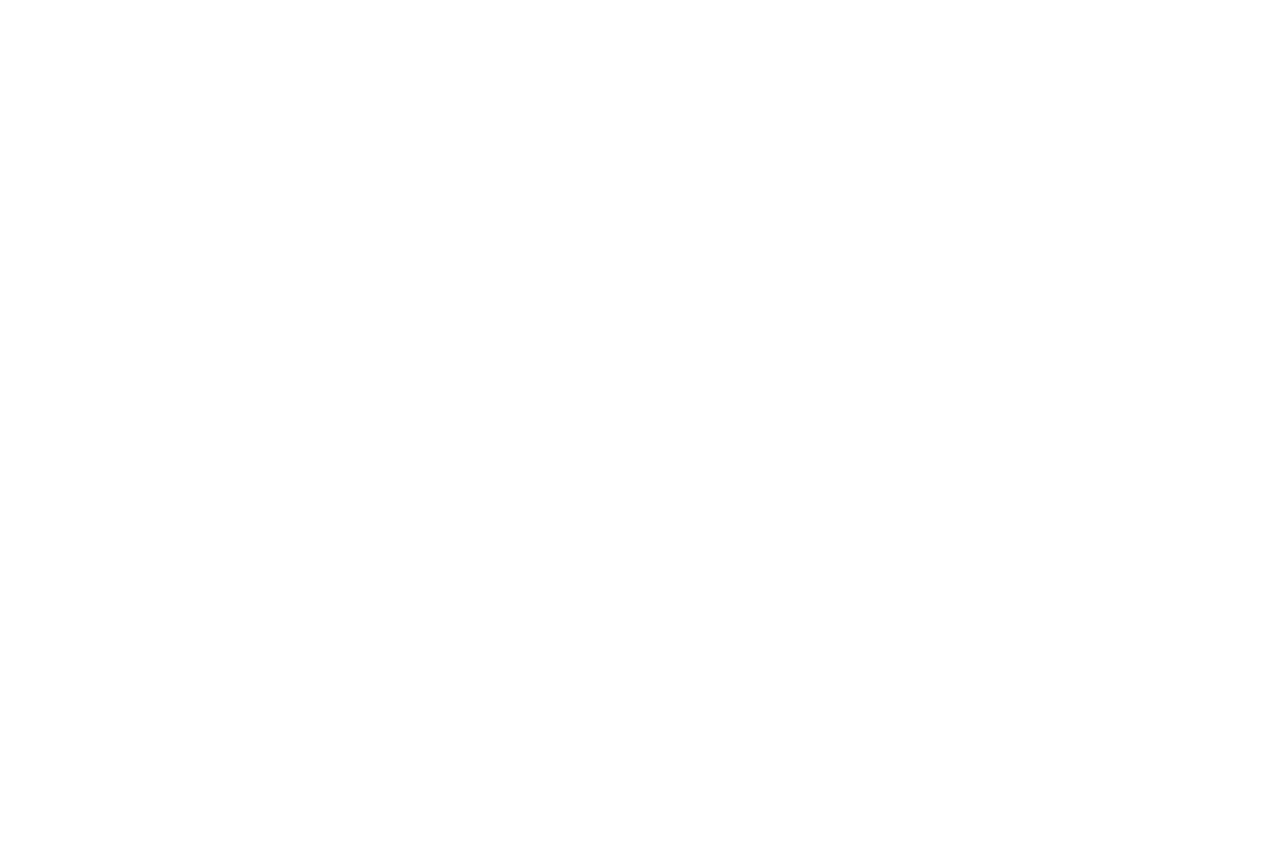
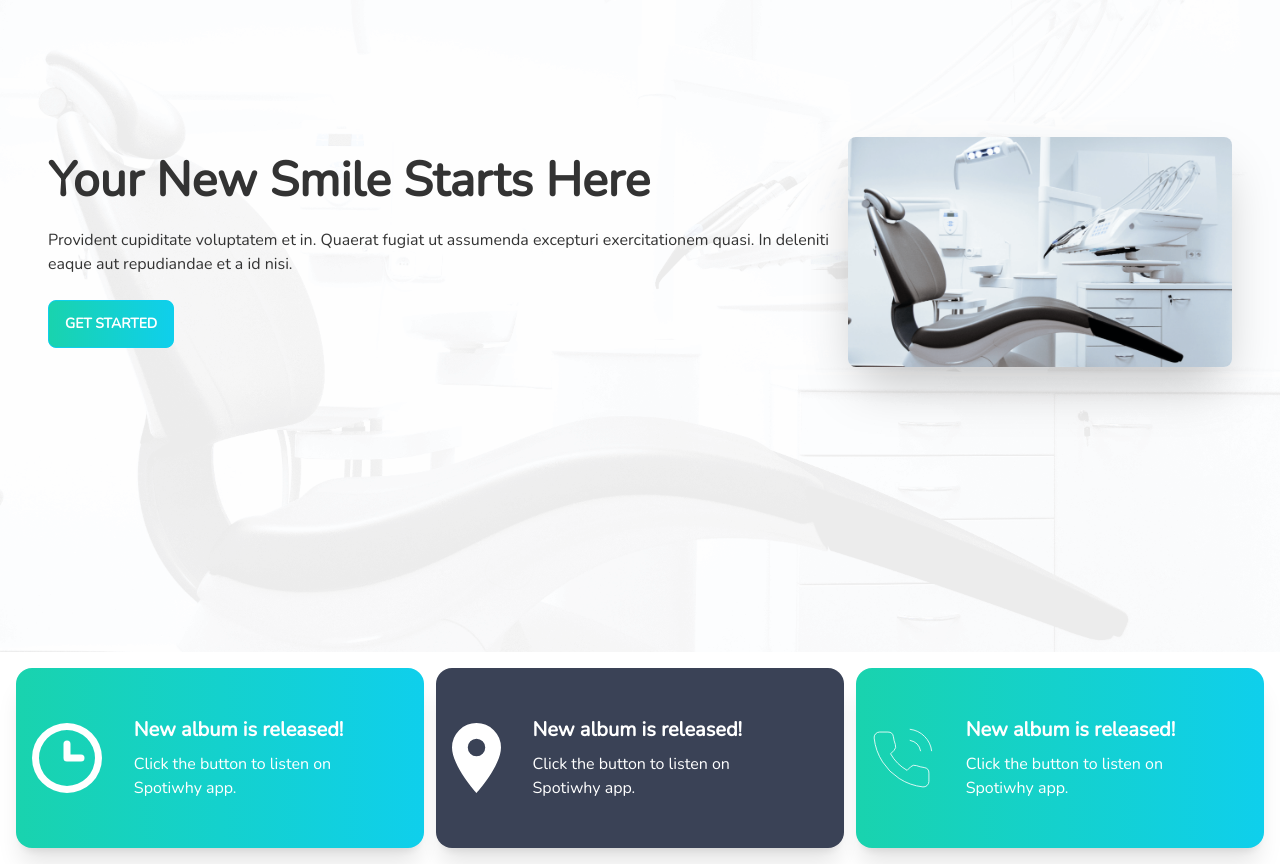
Before and after one commit to jannatul114/Doctors-Portal, a React (Create React App) app: page / in a window 1280 px wide. Shown: the part 260-1124 px from the top of the page. Before the commit the page ends 800 px from the top, so only its background shows below. Built offline with nearby package versions, Linux system fonts and the light colour scheme.

Commit message:
banner, info added

```diff
--- a/public/index.html
+++ b/public/index.html
@@ -1,20 +1,21 @@
 <!DOCTYPE html>
 <html lang="en">
+
 <head>
   <meta charset="utf-8" />
   <link rel="icon" href="%PUBLIC_URL%/favicon.ico" />
   <meta name="viewport" content="width=device-width, initial-scale=1" />
   <meta name="theme-color" content="#000000" />
-    <meta
-      name="description"
-      content="Web site created using create-react-app"
-    />
+  <meta name="description" content="Web site created using create-react-app" />
   <link rel="apple-touch-icon" href="%PUBLIC_URL%/logo192.png" />
   <!--
       manifest.json provides metadata used when your web app is installed on a
       user's mobile device or desktop. See https://developers.google.com/web/fundamentals/web-app-manifest/
     -->
   <link rel="manifest" href="%PUBLIC_URL%/manifest.json" />
+  <link rel="preconnect" href="https://fonts.googleapis.com">
+  <link rel="preconnect" href="https://fonts.gstatic.com" crossorigin>
+  <link href="https://fonts.googleapis.com/css2?family=Nunito:wght@200;300;400&display=swap" rel="stylesheet">
   <!--
       Notice the use of %PUBLIC_URL% in the tags above.
       It will be replaced with the URL of the `public` folder during the build.
@@ -26,6 +27,7 @@
     -->
   <title>React App</title>
 </head>
+
 <body>
   <noscript>You need to enable JavaScript to run this app.</noscript>
   <div id="root"></div>
@@ -40,4 +42,5 @@
       To create a production bundle, use `npm run build` or `yarn build`.
     -->
 </body>
+
 </html>
--- a/src/App.css
+++ b/src/App.css
@@ -1,3 +1,7 @@
+* {
+  font-family: 'Nunito', sans-serif;
+}
+
 .App {
   text-align: center;
 }
@@ -32,6 +36,7 @@
   from {
     transform: rotate(0deg);
   }
+
   to {
     transform: rotate(360deg);
   }
--- a/src/App.js
+++ b/src/App.js
@@ -1,6 +1,7 @@
 import { Route, Routes } from 'react-router-dom';
 import './App.css';
 import About from './Pages/About/About';
+import Login from './Pages/Authintications/Login/Login';
 import Home from './Pages/Home/Home';
 import Navbar from './Pages/Shared/Navbar/Navbar';
 
@@ -12,6 +13,7 @@ function App() {
         <Route path='/home' element={<Home />}></Route>
         <Route path='/' element={<Home />}></Route>
         <Route path='/about' element={<About />}></Route>
+        <Route path='/login' element={<Login></Login>}></Route>
       </Routes>
     </div>
   );
--- /dev/null
+++ b/src/Pages/Authintications/Login/Login.js
@@ -0,0 +1,11 @@
+import React from 'react';
+
+const Login = () => {
+    return (
+        <div>
+            <h1>Login</h1>
+        </div>
+    );
+};
+
+export default Login;
--- /dev/null
+++ b/src/Pages/Home/Banner.js
@@ -0,0 +1,20 @@
+import React from 'react';
+import chair from '../../assets/images/chair.png';
+import banner from '../../assets/images/bg.png';
+const Banner = () => {
+    return (
+        <div className="hero min-h-screen" style={{ backgroundImage: `url(${banner})` }}>
+            <div className="hero-content flex-col lg:flex-row-reverse px-12">
+                <img src={chair} className="max-w-sm rounded-lg shadow-2xl" />
+                <div>
+                    <h1 className="text-5xl font-bold">Your New Smile Starts Here</h1>
+                    <p className="py-6">Provident cupiditate voluptatem et in. Quaerat fugiat ut assumenda excepturi exercitationem quasi. In deleniti eaque aut repudiandae et a id nisi.</p>
+                    <button className="btn btn-primary uppercase text-white font-bold bg-gradient-to-r from-secondary to-primary">Get Started</button>
+                </div>
+            </div>
+        </div>
+
+    );
+};
+
+export default Banner;
--- a/src/Pages/Home/Home.js
+++ b/src/Pages/Home/Home.js
@@ -1,9 +1,12 @@
 import React from 'react';
+import Banner from './Banner';
+import Info from './info';
 
 const Home = () => {
     return (
         <div>
-            <h1>this is home</h1>
+            <Banner></Banner>
+            <Info></Info>
         </div>
     );
 };
--- /dev/null
+++ b/src/Pages/Home/info.js
@@ -0,0 +1,45 @@
+import React from 'react';
+import clock from '../../assets/icons/clock.svg';
+import marker from '../../assets/icons/marker.svg';
+import phone from '../../assets/icons/phone.svg';
+const Info = () => {
+    return (
+        <div>
+            <div className='grid grid-cols-1 lg:grid-cols-3 gap-3 p-4'>
+                <div className="card lg:card-side bg-base-100 shadow-xl bg-gradient-to-r from-secondary to-primary p-4 text-white">
+                    <figure>
+                        <img src={clock} alt="Album" />
+                    </figure>
+                    <div className="card-body">
+                        <h2 className="card-title">New album is released!</h2>
+                        <p>Click the button to listen on Spotiwhy app.</p>
+
+                    </div>
+                </div>
+                <div className="card lg:card-side shadow-xl bg-accent text-white p-4">
+                    <figure>
+                        <img src={marker} alt="Album" />
+
+                    </figure>
+                    <div className="card-body">
+                        <h2 className="card-title">New album is released!</h2>
+                        <p>Click the button to listen on Spotiwhy app.</p>
+
+                    </div>
+                </div>
+                <div className="card lg:card-side bg-base-100 shadow-xl bg-gradient-to-r from-secondary to-primary p-4 text-white">
+                    <figure>
+                        <img src={phone} alt="Album" />
+                    </figure>
+                    <div className="card-body">
+                        <h2 className="card-title">New album is released!</h2>
+                        <p>Click the button to listen on Spotiwhy app.</p>
+
+                    </div>
+                </div>
+            </div>
+        </div>
+    );
+};
+
+export default Info;
--- a/src/Pages/Shared/Navbar/Navbar.js
+++ b/src/Pages/Shared/Navbar/Navbar.js
@@ -7,26 +7,30 @@ const Navbar = () => {
 
         <div className="navbar bg-base-100">
             <div className="navbar-start">
-                <div className="dropdown">
+                <div className="dropdown ">
                     <label tabindex="0" className="btn btn-ghost lg:hidden">
                         <svg xmlns="http://www.w3.org/2000/svg" className="h-5 w-5" fill="none" viewBox="0 0 24 24" stroke="currentColor"><path stroke-linecap="round" stroke-linejoin="round" stroke-width="2" d="M4 6h16M4 12h8m-8 6h16" /></svg>
                     </label>
                     <ul tabindex="0" className="menu menu-compact dropdown-content mt-3 p-2 shadow bg-base-100 rounded-box w-52">
                         <button className=' mx-2'> <CustomLink to={'/home'}>Home</CustomLink></button>
                         <button className=' mx-2'>  <CustomLink to={'/about'}>About</CustomLink></button>
+                        <button className=' mx-2'>  <CustomLink to={'/appoinment'}>Appoinment</CustomLink></button>
                         <button className=' mx-2'><CustomLink to={'/reviews'}>Reviews</CustomLink></button>
                         <button className=' mx-2'><CustomLink to={'/contact'}>Contact Us</CustomLink></button>
                         <button className=' mx-2'><CustomLink to={'/login'}>Login</CustomLink></button>
                     </ul>
                 </div>
+
+
                 <a className="btn btn-ghost normal-case text-xl">Doctors Portal</a>
             </div>
             <div className="navbar-end hidden lg:flex">
                 <ul className="menu menu-horizontal p-0 ">
                     <button className=' mx-2'> <CustomLink to={'/home'}>Home</CustomLink></button>
                     <button className=' mx-2'>  <CustomLink to={'/about'}>About</CustomLink></button>
+                    <button className=' mx-2'>  <CustomLink to={'/appoinment'}>Appoinment</CustomLink></button>
                     <button className=' mx-2'><CustomLink to={'/reviews'}>Reviews</CustomLink></button>
-                    <button className=' mx-2'><CustomLink to={'/contact'}>Contact Us</CustomLink></button>
+                    <button className=' mx-2'><CustomLink to={'/contact'}>Contact</CustomLink></button>
                     <button className=' mx-2'><CustomLink to={'/login'}>Login</CustomLink></button>
                 </ul>
             </div>
```
Lines whose indentation alone changed are shown as unchanged.
